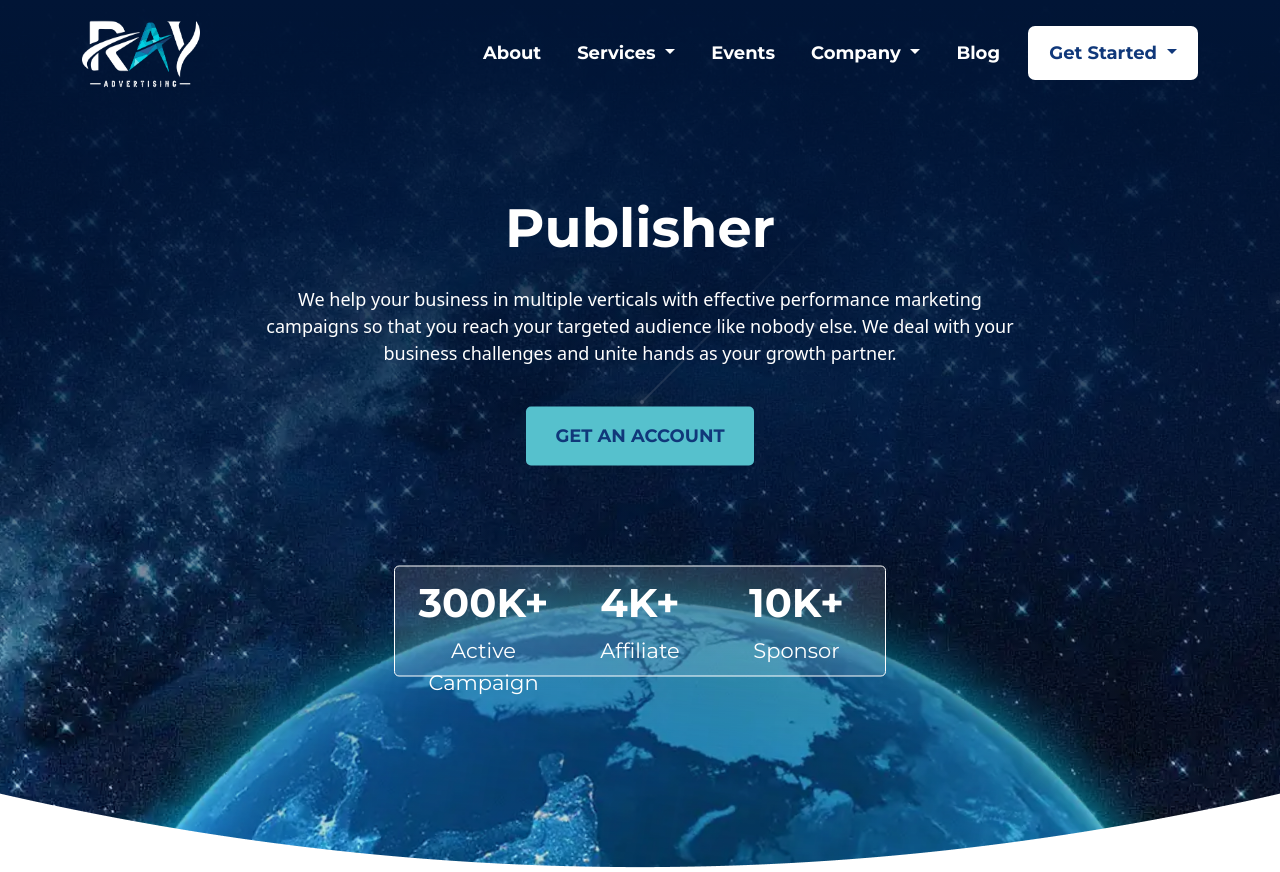
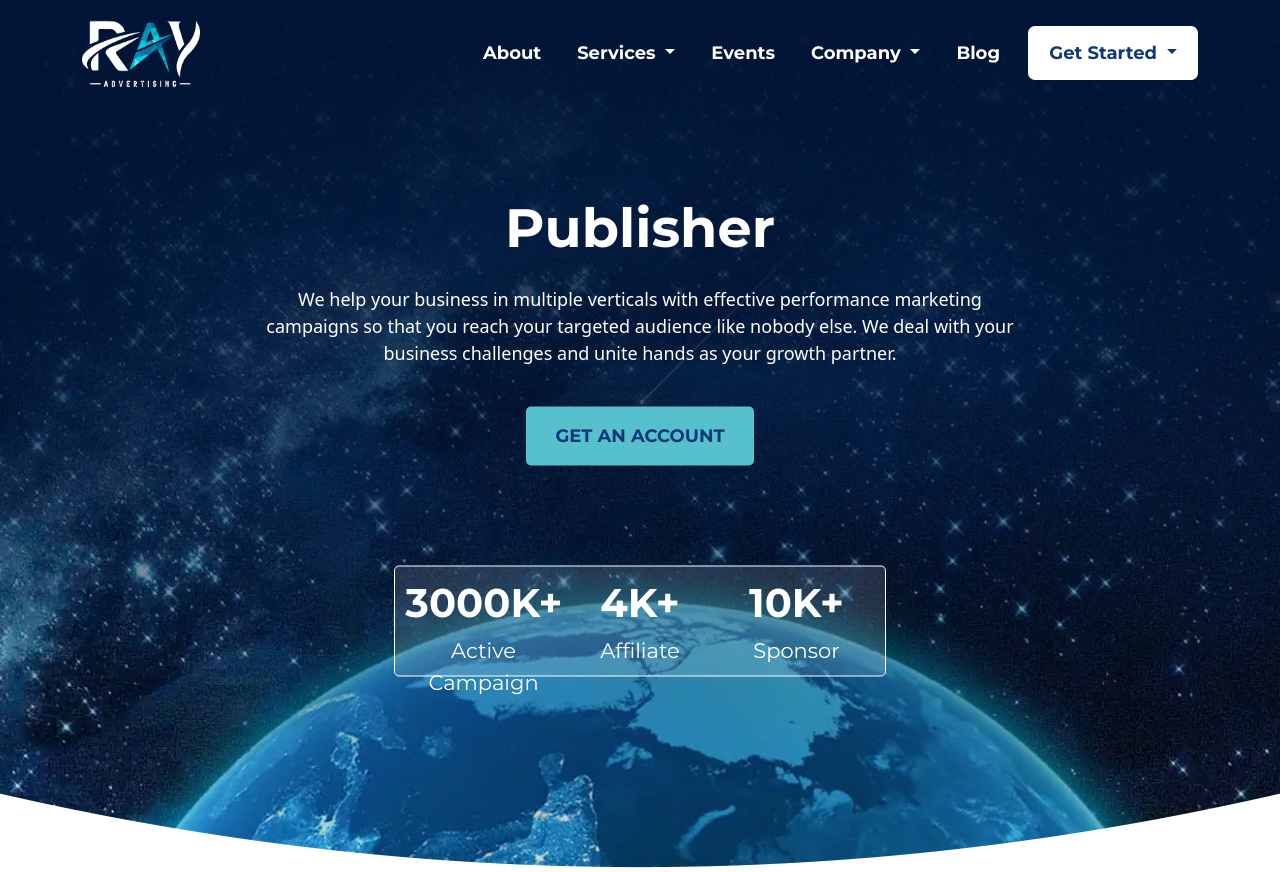
Before and after one commit to monirulislamakash/RayAdvMain, a Django app: page /publisher in a window 1280 px wide. Shown: the top 872 px of the page. Run offline with Django 5.2, Linux system fonts and the light colour scheme; data comes from the database, SQL or seed files in the repository.

Commit message:
Upload 2nd 07-11-2025 to Aws

```diff
--- a/app/templates/advertiser.html
+++ b/app/templates/advertiser.html
@@ -29,7 +29,7 @@
         </div>
         <div class="counterBoxPublisher">
             <div class="counter">
-                <h3>300K+</h3>
+                <h3>3000K+</h3>
                 <p>Active Campaign</p>
             </div>
             <div class="counter">
--- a/app/templates/publisher.html
+++ b/app/templates/publisher.html
@@ -30,7 +30,7 @@
         </div>
         <div class="counterBoxPublisher">
             <div class="counter">
-                <h3>300K+</h3>
+                <h3>3000K+</h3>
                 <p>Active Campaign</p>
             </div>
             <div class="counter">
```
